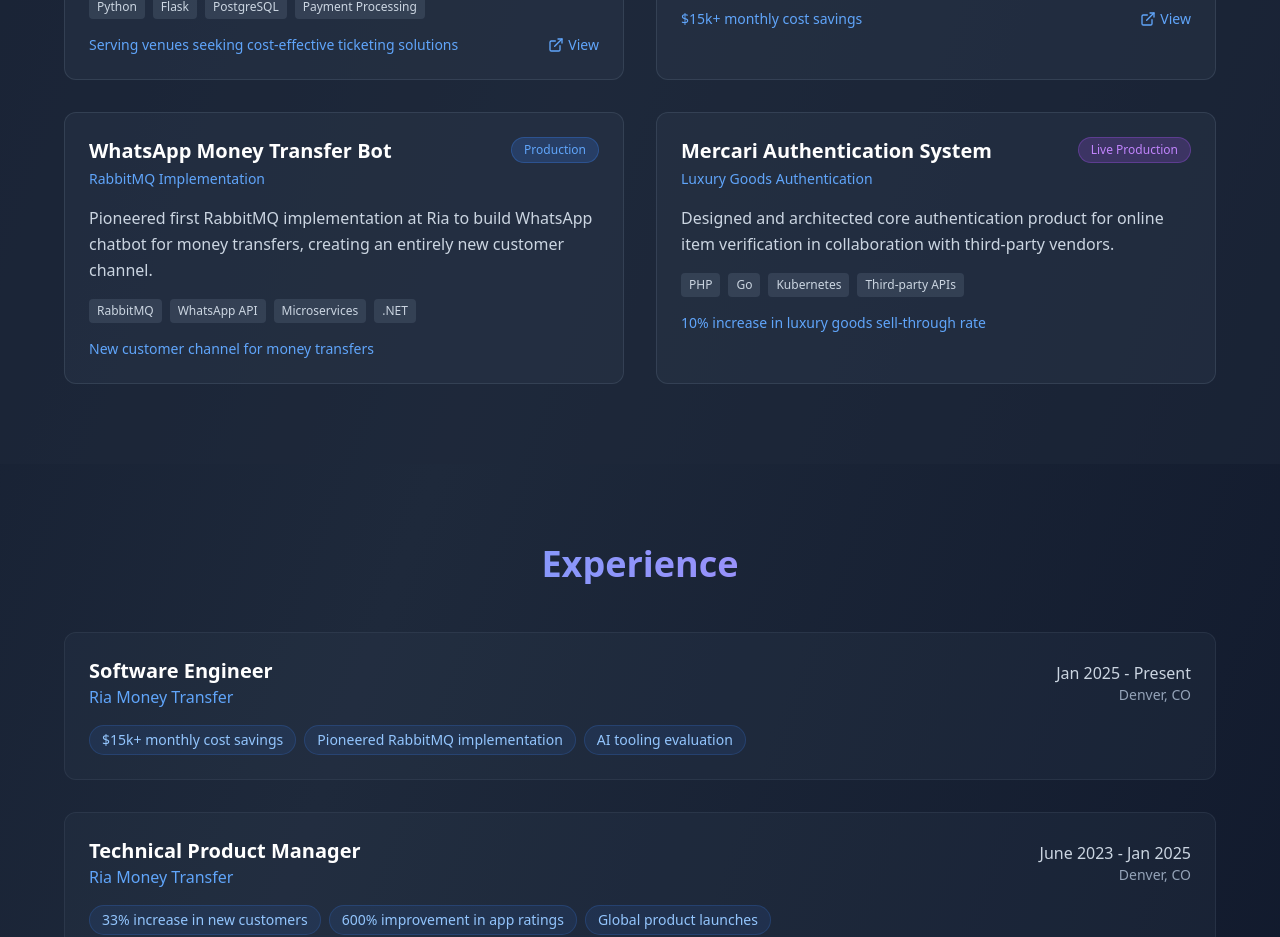
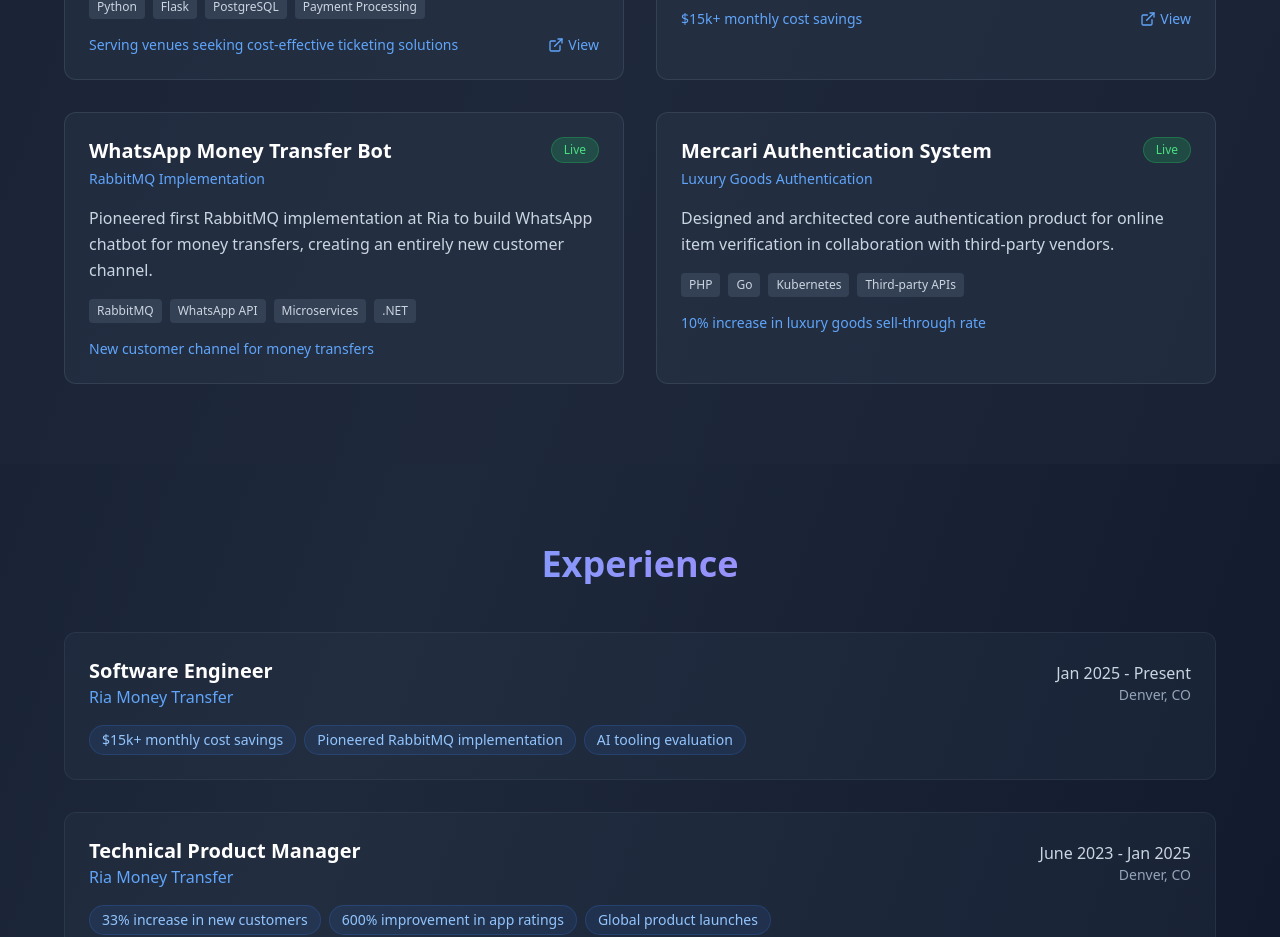
Before and after one commit to RoMalms10/romalms10.github.io, a React (Vite) app: page / in a window 1280 px wide. Shown: the part 1880-2817 px from the top of the page. Built offline with nearby package versions, Linux system fonts and the light colour scheme.

Commit message:
Update some projects to Live

```diff
--- a/src/App.jsx
+++ b/src/App.jsx
@@ -29,7 +29,7 @@
       subtitle: "RabbitMQ Implementation",
       tech: ["RabbitMQ", "WhatsApp API", "Microservices", ".NET"],
       description: "Pioneered first RabbitMQ implementation at Ria to build WhatsApp chatbot for money transfers, creating an entirely new customer channel.",
-      status: "Production",
+      status: "Live",
       impact: "New customer channel for money transfers"
     },
     {
@@ -38,7 +38,7 @@
       subtitle: "Luxury Goods Authentication",
       tech: ["PHP", "Go", "Kubernetes", "Third-party APIs"],
       description: "Designed and architected core authentication product for online item verification in collaboration with third-party vendors.",
-      status: "Live Production",
+      status: "Live",
       impact: "10% increase in luxury goods sell-through rate"
     }
   ];
```
